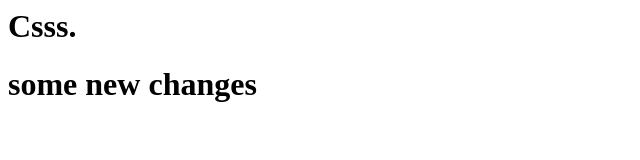
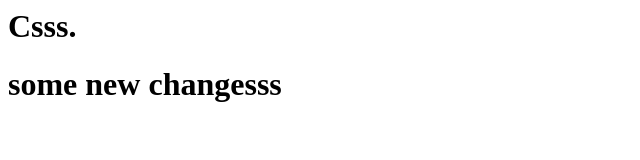
Before and after one commit to navroopsinghsandhu/workshop-oss, a plain HTML site: page index.html in a window 1280 px wide. Shown: the full height of the page, 0-640 px from the left. Drawn offline with Linux system fonts and the light colour scheme.

Commit message:
changes in new branch

```diff
--- a/index.html
+++ b/index.html
@@ -1,4 +1,4 @@
 <html>
 <h1>Csss.</h1>
- <h1>some new changes<h1>
+ <h1>some new changesss<h1>
 </html>
```
